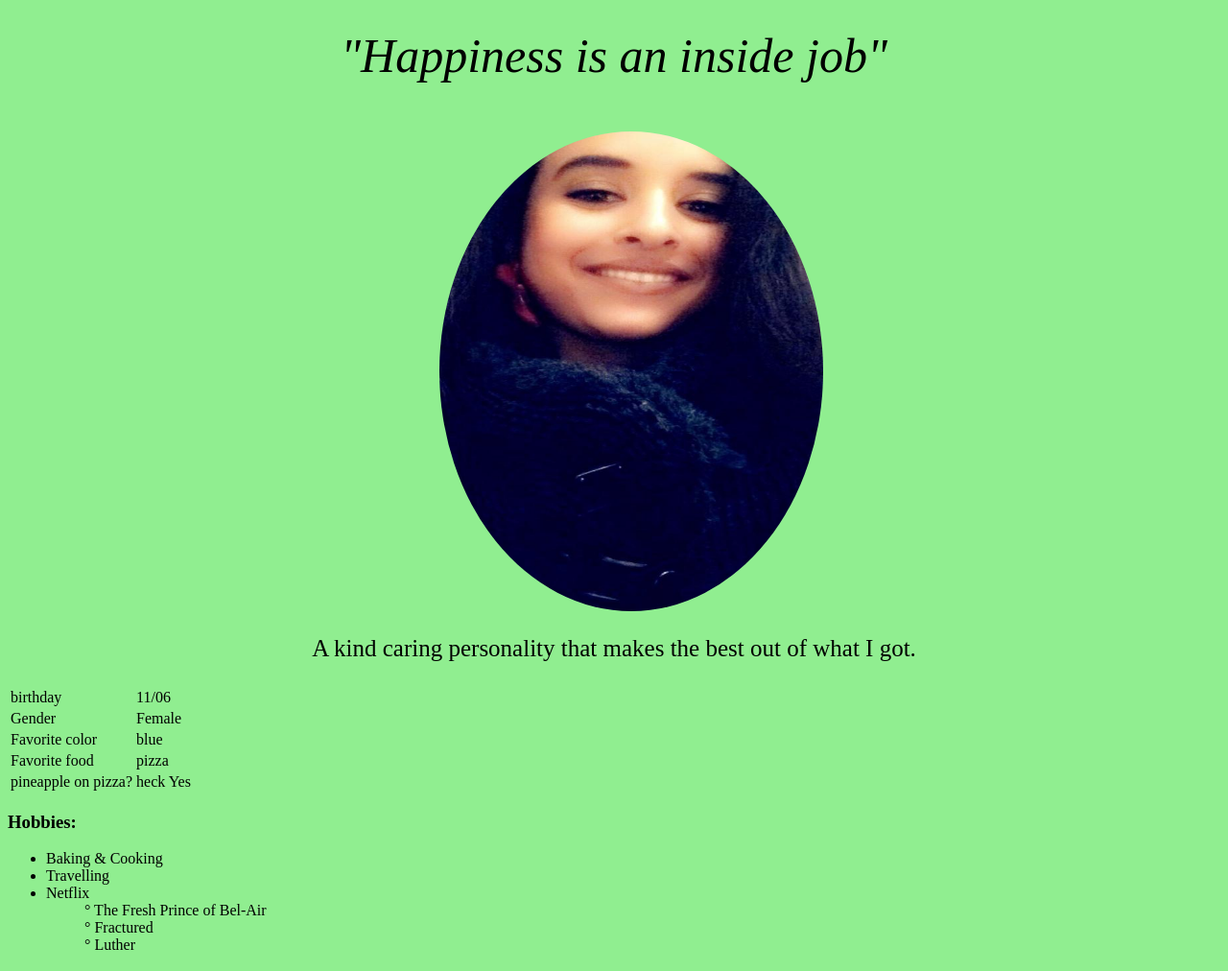
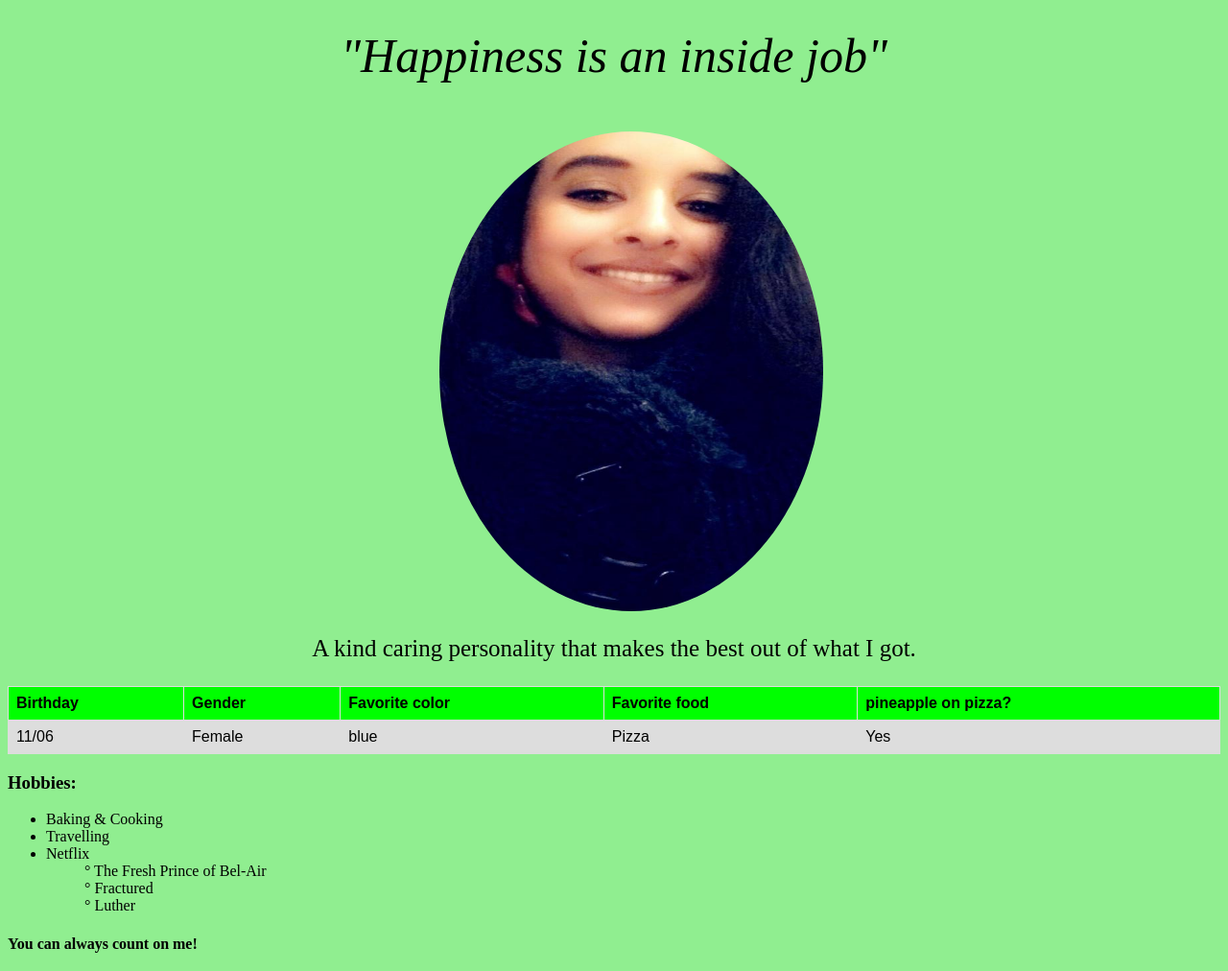
Before and after one commit to karimawd/markdown-warmup-css, a plain HTML site: page index.html in a window 1280 px wide. Shown: the part 66-1078 px from the top of the page at 96% size. Drawn offline with Linux system fonts and the light colour scheme.

Commit message:
third commit

```diff
--- a/index.html
+++ b/index.html
@@ -18,30 +18,23 @@
   <img id="photo" src="photo.jpg" />
   <p id="secondquote"> A kind caring personality that makes the best out of what I got.</p>
   </div>
-  <table id="">
-    <tbody>
-      <tr>
-        <td>birthday</td>
-        <td>11/06</td>
-      </tr>
-      <tr>
-        <td>Gender</td>
-        <td>Female</td>
-        </tr>
-        <tr>
-          <td>Favorite color</td>
-          <td>blue</td>
-        </tr>
-        <tr>
-          <td>Favorite food</td>
-          <td>pizza</td>
-        </tr>
-        <tr>
-          <td>pineapple on pizza?</td>
-          <td>heck Yes</td>
-        </tr>
-    </tbody>
-  </table>
+  <div id="tabel">
+<table>
+  <tr>
+    <th>Birthday</th>
+    <th>Gender</th>
+    <th>Favorite color</th>
+     <th>Favorite food</th>
+     <th>pineapple on pizza?</th>
+  </tr>
+  <tr>
+    <td>11/06</td>
+    <td>Female</td>
+    <td>blue</td>
+    <td>Pizza</td>
+    <td>Yes</td>
+  </tr></table>
+</div>
   <h3>Hobbies:</h3>
 
   <ul>
--- a/style.css
+++ b/style.css
@@ -23,3 +23,19 @@ margin-left: 250px;
   #quote {font-size: 50px;}
   #secondquote {text-align: center;
   font-size: 25px;}
+#tabel {background-color: lime;}
+table {
+  font-family: arial, sans-serif;
+  border-collapse: collapse;
+  width: 100%;
+}
+
+td, th {
+  border: 1px solid #dddddd;
+  text-align: left;
+  padding: 8px;
+}
+
+tr:nth-child(even) {
+  background-color: #dddddd;
+}
```
